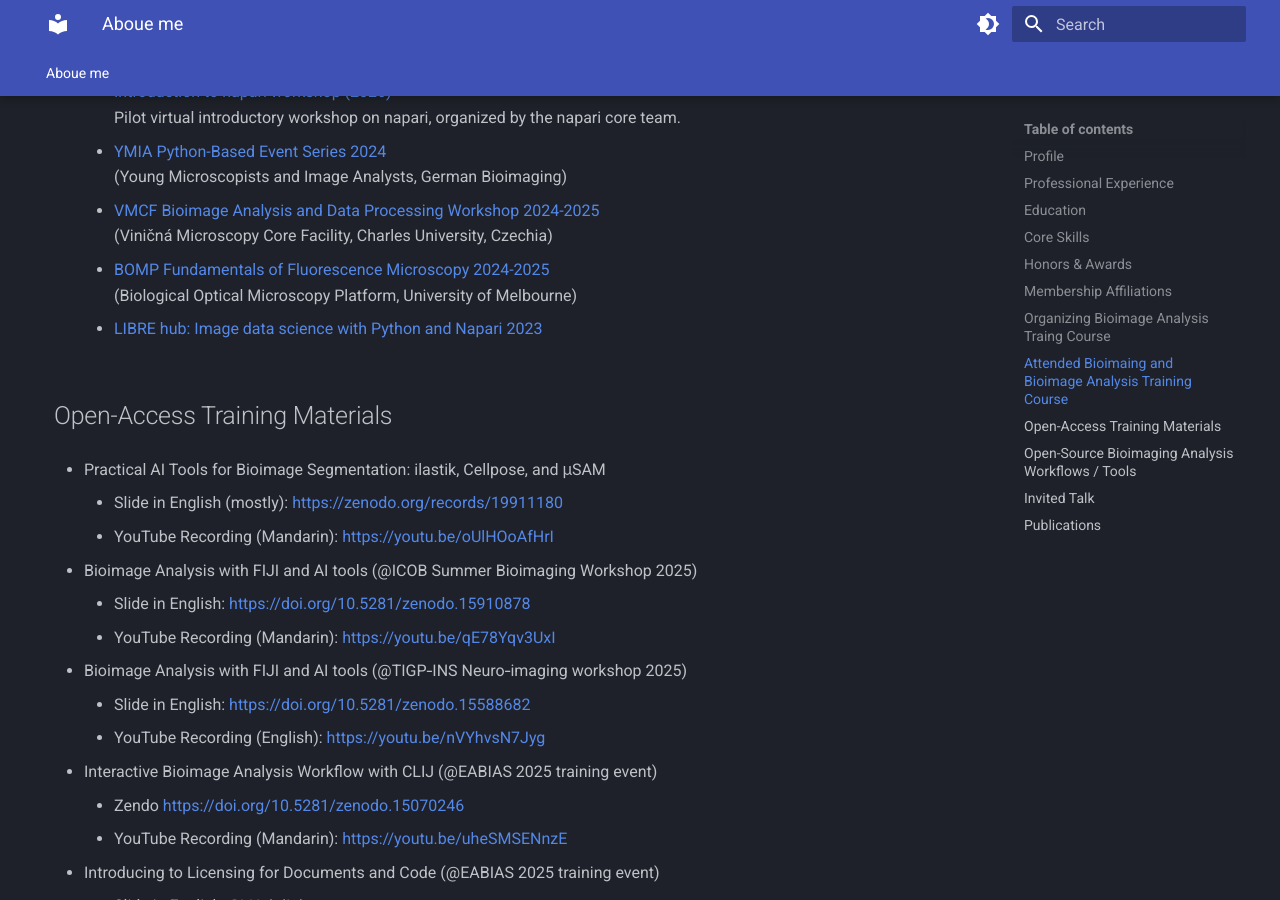
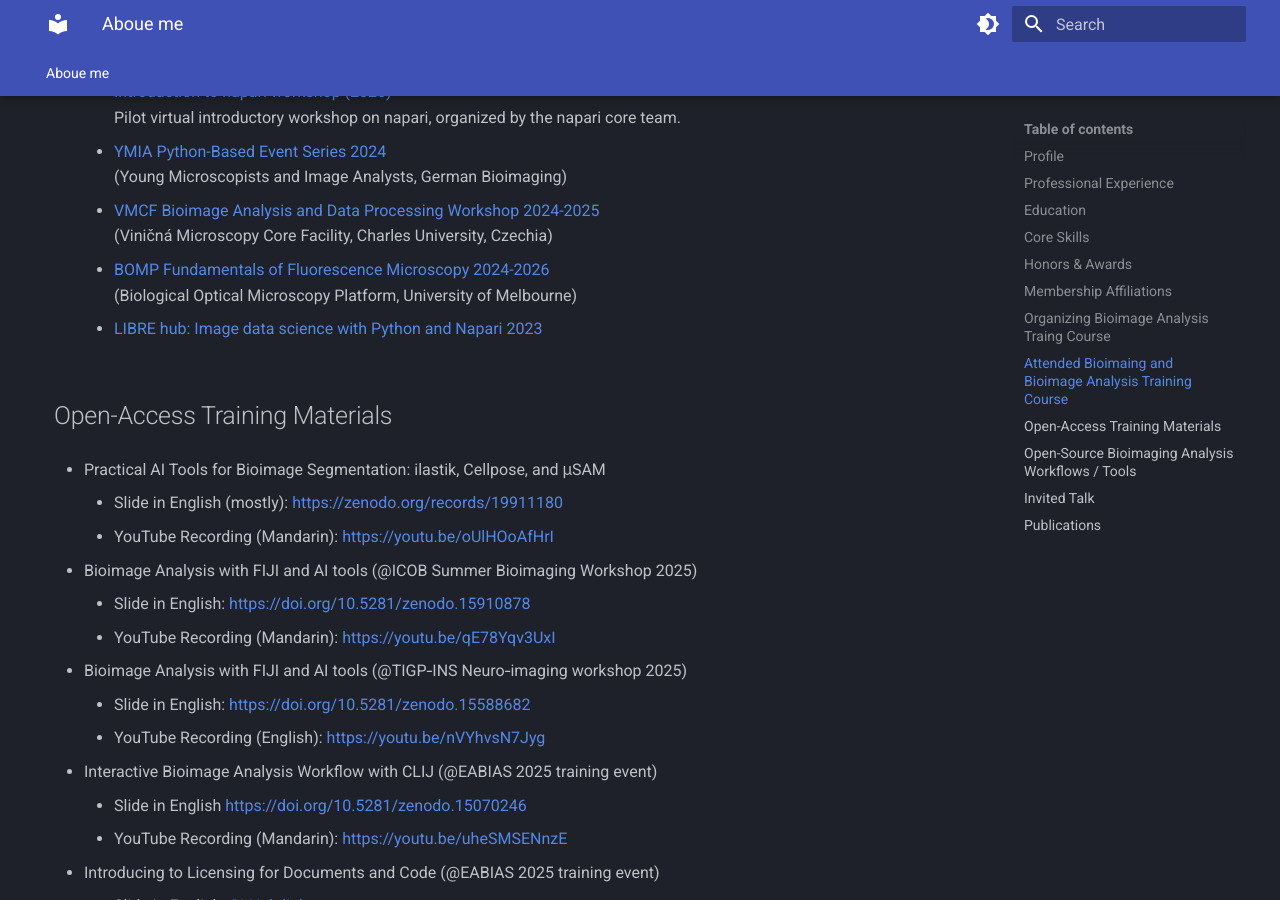
Before and after one commit to WeiChenChu/weichenchu.github.io, an MkDocs documentation site: the page built from docs/index.md, in a window 1280 px wide and 900 px high, scrolled down 3059 px. Built offline with MkDocs 1.6.1 and Material for MkDocs 9.7.7, drawn with Linux system fonts in a browser that asks for light colours; some of the changed text lies outside the part shown.

Commit message:
minor update

```diff
--- a/docs/index.md
+++ b/docs/index.md
@@ -40,7 +40,6 @@
 Department of Life Science, National Chung Hsing University, Taiwan
 - Bachelor's, Life Science
 Department of Life Science, National Chung Hsing University, Taiwan
-
 
 ## Core Skills
 - Confocal Microscopy/ Fluorescence microscopy
@@ -105,7 +104,7 @@
     - [VMCF Bioimage Analysis and Data Processing Workshop 2024-2025](https://biapol.github.io/BioImage-Analysis-and-Data-Processing-Workshop-2025/intro.html)
   (Viničná Microscopy Core Facility, Charles University, Czechia)
 
-    - [BOMP Fundamentals of Fluorescence Microscopy 2024-2025](https://microscopy.unimelb.edu.au/om/capabilities/workshops-resources)
+    - [BOMP Fundamentals of Fluorescence Microscopy 2024-2026](https://microscopy.unimelb.edu.au/om/capabilities/workshops-resources)
   (Biological Optical Microscopy Platform, University of Melbourne)
 
     - [LIBRE hub: Image data science with Python and Napari 2023](https://librehub.github.io/napari-LatAm-workshop-2023/intro.html#)
@@ -116,7 +115,6 @@
     - Slide in English (mostly): [https://zenodo.org/records/19911180](https://zenodo.org/records/19911180)
     - YouTube Recording (Mandarin): [https://youtu.be/oUlHOoAfHrI](https://youtu.be/oUlHOoAfHrI)
 
-
 - Bioimage Analysis with FIJI and AI tools (@ICOB Summer Bioimaging Workshop 2025)
     - Slide in English: [https://doi.org/10.5281/zenodo.15910878](https://doi.org/10.5281/zenodo.15910878)
     - YouTube Recording (Mandarin): [https://youtu.be/qE78Yqv3UxI](https://youtu.be/qE78Yqv3UxI)
@@ -126,12 +124,12 @@
     - YouTube Recording (English): [https://youtu.be/nVYhvsN7Jyg](https://youtu.be/nVYhvsN7Jyg)
 
 - Interactive Bioimage Analysis Workflow with CLIJ (@EABIAS 2025 training event)
-    - Zendo [https://doi.org/10.5281/zenodo.15070246](https://doi.org/10.5281/zenodo.15070246)
+    - Slide in English [https://doi.org/10.5281/zenodo.15070246](https://doi.org/10.5281/zenodo.15070246)
     - YouTube Recording (Mandarin): [https://youtu.be/uheSMSENnzE](https://youtu.be/uheSMSENnzE)
 
 - Introducing to Licensing for Documents and Code (@EABIAS 2025 training event)
     - Slide in English: [GitHub links](https://github.com/EABIAS/2025-ImageJ-Micro-Image-Analysis-and-Programming_Taipei/blob/main/Lesson_07_Workflow/Lesson_07_Licensing_20250428_v1p1.pdf)
-YouTube Recording (Mandarin): [https://youtu.be/iGVps1Qazmo?list=PL_9oCBBWdG8mLVflK-MJ3YkUPmhwpKO1s&t=4945](https://youtu.be/iGVps1Qazmo?list=PL_9oCBBWdG8mLVflK-MJ3YkUPmhwpKO1s&t=4945)
+    - YouTube Recording (Mandarin): [https://youtu.be/iGVps1Qazmo?list=PL_9oCBBWdG8mLVflK-MJ3YkUPmhwpKO1s&t=4945](https://youtu.be/iGVps1Qazmo?list=PL_9oCBBWdG8mLVflK-MJ3YkUPmhwpKO1s&t=4945)
 
 - Open source AI Tools for bioimage analysis workshop (@ICOB Summer Bioimaging Workshop 2024)
     - Slide in English:  [https://doi.org/10.5281/zenodo.13284351](https://doi.org/10.5281/zenodo.13284351)
```
Also changed, not shown: other parts of docs/index.md (+1 -1 lines).
